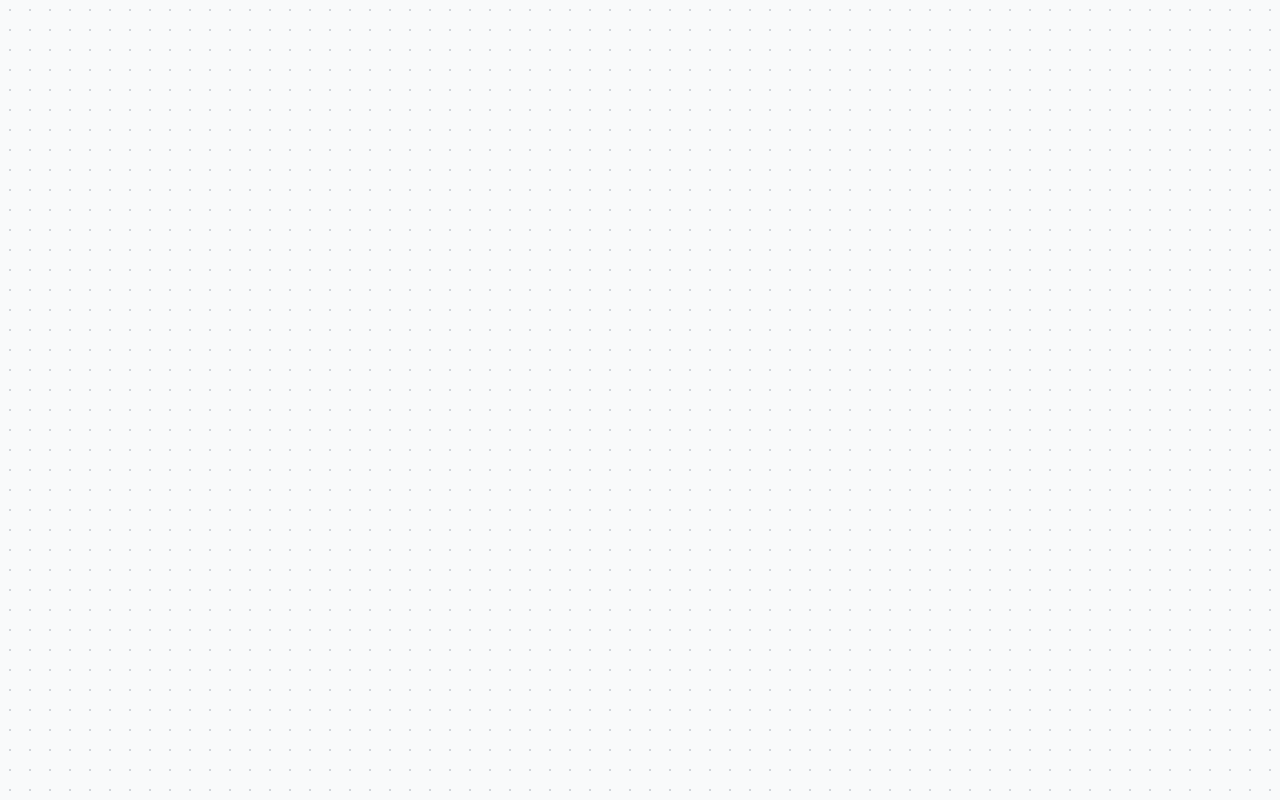
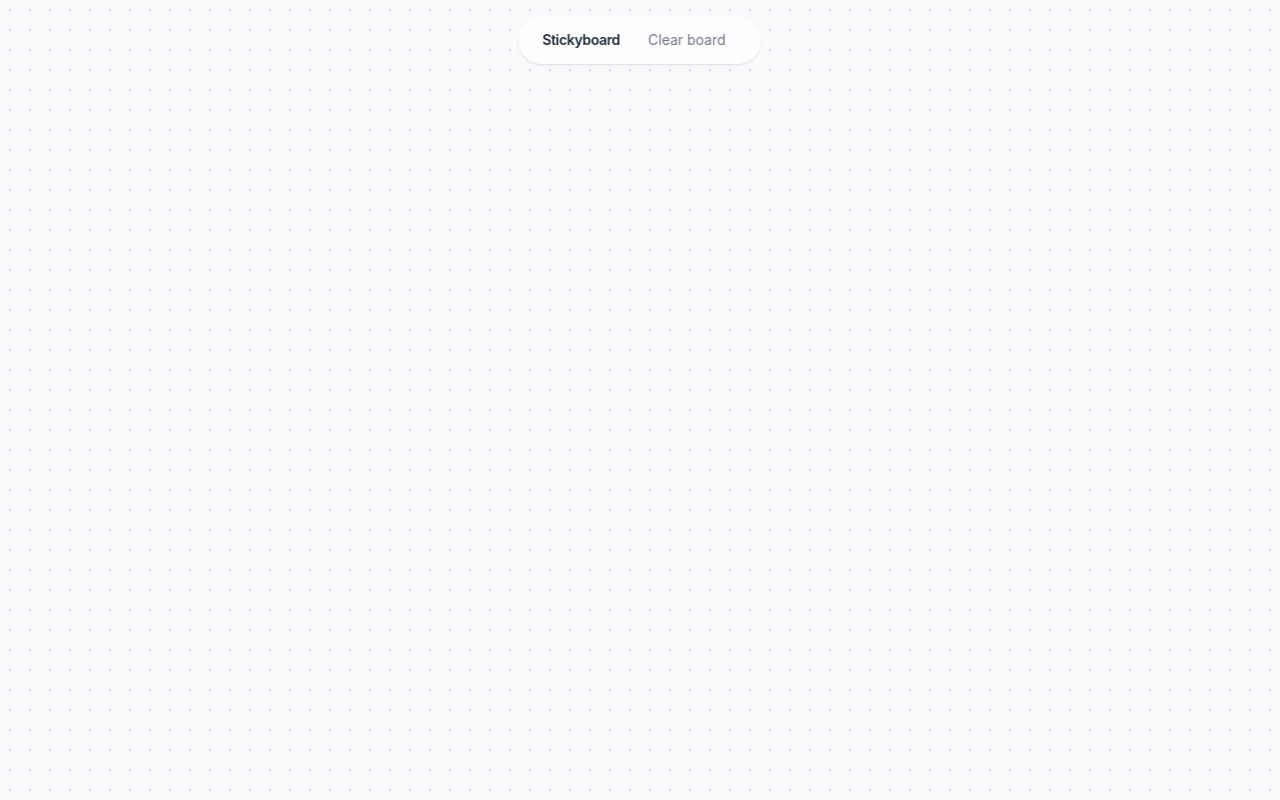
Before and after one commit to knoxio/todo, a React (Vite) app: page / in a window 1280 px wide. Built offline with nearby package versions, Linux system fonts and the light colour scheme.

Commit message:
Add floating toolbar with app wordmark and clear button (US-16)
Adds a Toolbar component pinned to the top-center of the viewport with
the Stickyboard wordmark and a Clear board button wired to clearAll.

```diff
--- a/src/App.tsx
+++ b/src/App.tsx
@@ -2,6 +2,7 @@ import type { MouseEvent } from "react";
 import { useCallback, useRef, useState } from "react";
 import Canvas from "./components/Canvas";
 import Sticker from "./components/Sticker";
+import Toolbar from "./components/Toolbar";
 import type { Sticker as StickerType } from "./types";
 import { useBoard } from "./hooks/useBoard";
 import { usePan } from "./hooks/usePan";
@@ -12,8 +13,14 @@ const DEFAULT_HEIGHT = 150;
 const DEFAULT_COLOR = "#fef08a";
 
 function App() {
-  const { stickers, viewport, addSticker, setViewport, updateSticker } =
-    useBoard();
+  const {
+    stickers,
+    viewport,
+    addSticker,
+    setViewport,
+    updateSticker,
+    clearAll,
+  } = useBoard();
   const canvasRef = useRef<HTMLDivElement>(null);
   const [selectedStickerId, setSelectedStickerId] = useState<string | null>(
     null,
@@ -54,6 +61,7 @@ function App() {
   );
 
   return (
+    <>
       <Canvas
         ref={canvasRef}
         viewport={viewport}
@@ -83,6 +91,8 @@ function App() {
           />
         ))}
       </Canvas>
+      <Toolbar onClear={clearAll} />
+    </>
   );
 }
 
--- /dev/null
+++ b/src/components/Toolbar.tsx
@@ -0,0 +1,27 @@
+interface ToolbarProps {
+  /** Callback fired when the "Clear board" button is clicked. */
+  onClear?: () => void;
+}
+
+/**
+ * Floating toolbar pinned to the top-center of the viewport.
+ * Contains the app wordmark and a "Clear board" button.
+ */
+function Toolbar({ onClear }: ToolbarProps) {
+  return (
+    <div className="pointer-events-auto fixed left-1/2 top-4 z-50 flex h-12 -translate-x-1/2 items-center gap-4 rounded-full bg-white/80 px-6 shadow-sm backdrop-blur-sm">
+      <span className="text-sm font-semibold tracking-tight text-gray-800">
+        Stickyboard
+      </span>
+      <button
+        type="button"
+        onClick={onClear}
+        className="rounded-md px-3 py-1 text-sm text-gray-500 transition-colors hover:bg-gray-100 hover:text-gray-700"
+      >
+        Clear board
+      </button>
+    </div>
+  );
+}
+
+export default Toolbar;
```
Lines whose indentation alone changed are shown as unchanged.
